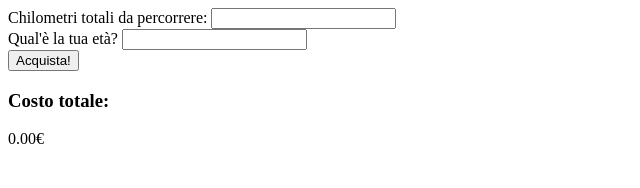
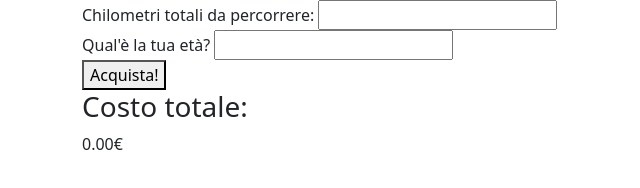
Before and after one commit to FrancescoLoCasto/js-biglietto-treno-form, a plain HTML site: page index.html in a window 1280 px wide. Both pictures are taken after a click on the button "Acquista!". Shown: the whole page, without its empty margins (0-640 px from the left). Drawn offline with nearby package versions, Linux system fonts and the light colour scheme.

Commit message:
insert col and row

```diff
--- a/index.html
+++ b/index.html
@@ -12,7 +12,8 @@
       <title>Ticket Train Form</title>
 
       <!-- Bootstrap v5.2 -->
-      <script src="https://cdn.jsdelivr.net/npm/@popperjs/core@2.11.6/dist/umd/popper.min.js" integrity="sha384-oBqDVmMz9ATKxIep9tiCxS/Z9fNfEXiDAYTujMAeBAsjFuCZSmKbSSUnQlmh/jp3" crossorigin="anonymous"></script>
+      <!-- CSS only -->
+<link href="https://cdn.jsdelivr.net/npm/bootstrap@5.2.3/dist/css/bootstrap.min.css" rel="stylesheet" integrity="sha384-rbsA2VBKQhggwzxH7pPCaAqO46MgnOM80zW1RWuH61DGLwZJEdK2Kadq2F9CUG65" crossorigin="anonymous">
    </head>
    <body>
 
@@ -32,12 +33,23 @@
          </div>
 
 
+         <div class="container">
+            <div class="row">
+               <div class="col-12">
                   <div class="second-group">
                      <label for="passengerAge">Qual'è la tua età?</label>
                      <input type="number" name="agePass" id="passengerAge">
                   </div>
+               </div>
+            </div>
+         </div>
+
+
       </form>
 
+      <div class="container">
+         <div class="row">
+            <div class="col-12">
                <div class="button-group">
                   <button id="button-shop">
                      Acquista!
@@ -47,6 +59,11 @@
 
                   <span id="totalPriceTicket"></span>
                </div>
+            </div>
+         </div>
+      </div>
+
+
 
       <!-- JS Script -->
       <script src="./js/script.js"></script>
--- a/js/script.js
+++ b/js/script.js
@@ -12,7 +12,7 @@ shopButton.addEventListener('click', function() {
    totalTicketPrice = totalNumberOfKm.value * ticketPriceForKm;
 
 
-   if (ageSinglePassenger.value < 19) {
+   if (ageSinglePassenger.value < 18) {
       totalTicketPrice = totalTicketPrice - (totalTicketPrice * 0.175);
    } else if (ageSinglePassenger.value >= 65) {
       totalTicketPrice = totalTicketPrice - (totalTicketPrice * 0.333);
```
Lines whose indentation alone changed are shown as unchanged.
